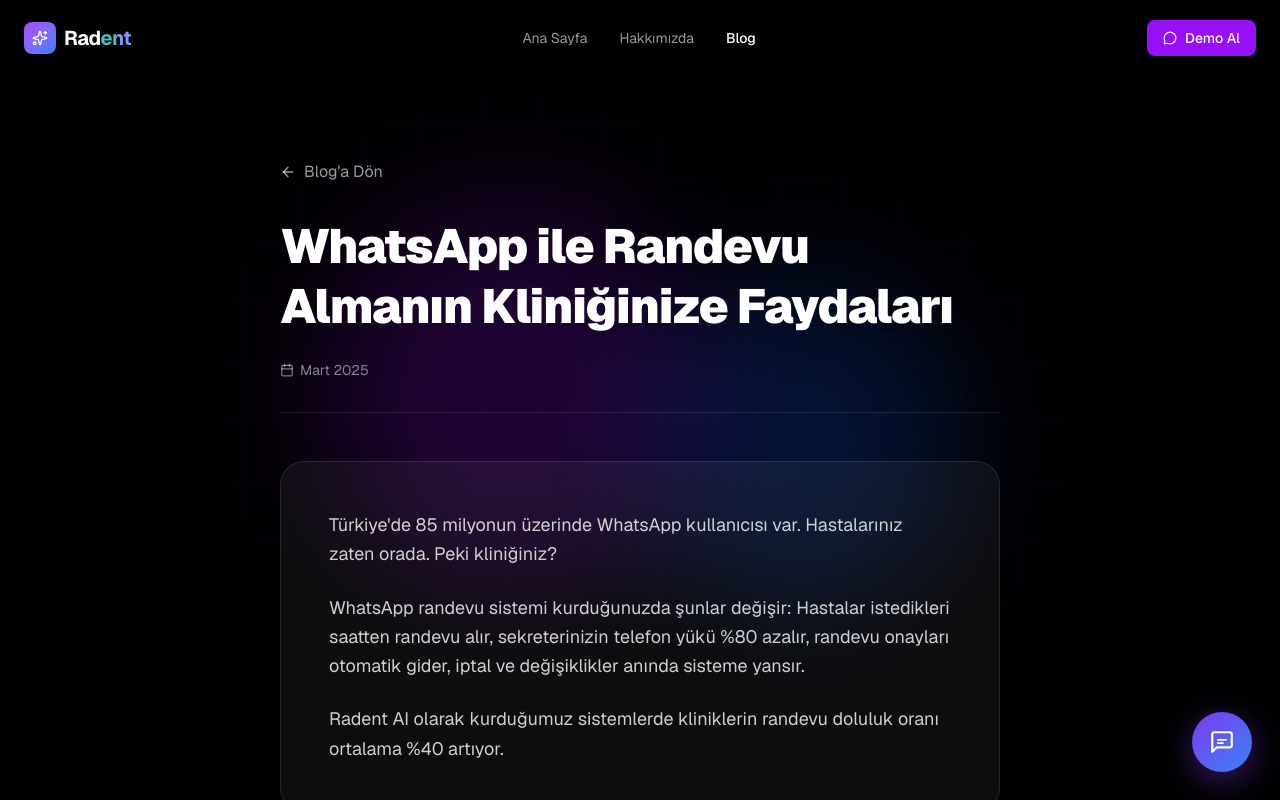
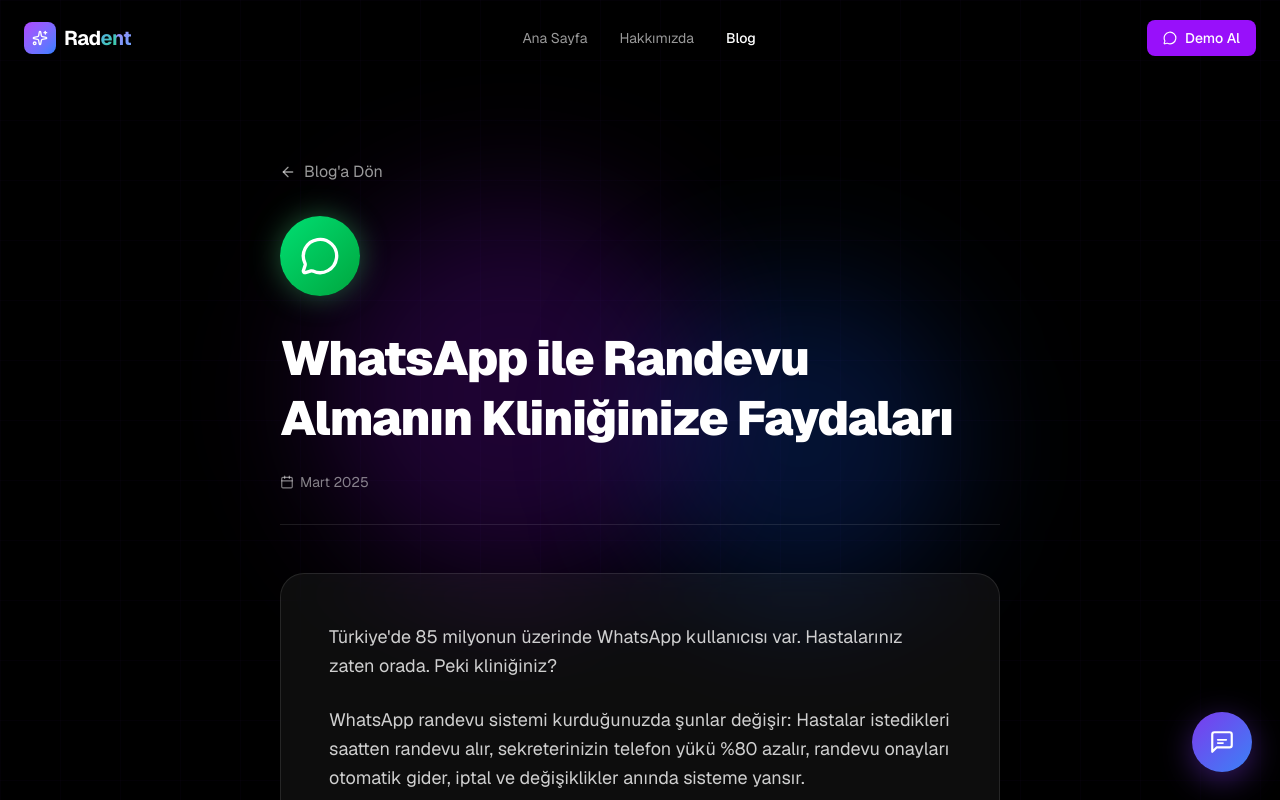
Before and after one commit to TB-art-coder/radent-web, a Next.js app: page /blog/whatsapp-randevu in a window 1280 px wide. Shown: the top 800 px of the page. Built offline with nearby package versions, Linux system fonts and the light colour scheme; no server answers.

Commit message:
whatsapp blog ikonu guncellendi

```diff
--- a/app/blog/whatsapp-randevu/page.tsx
+++ b/app/blog/whatsapp-randevu/page.tsx
@@ -51,6 +51,10 @@
             <ArrowLeft size={16} /> Blog'a Dön
           </Link>
 
+          <div className="w-20 h-20 rounded-full bg-gradient-to-br from-green-400 to-green-600 flex items-center justify-center mb-8 shadow-[0_0_30px_rgba(74,222,128,0.4)]">
+            <MessageCircle size={40} className="text-white" />
+          </div>
+
           <h1 className="text-4xl md:text-5xl font-black leading-tight tracking-tight mb-6">
             WhatsApp ile Randevu Almanın Kliniğinize Faydaları
           </h1>
```
